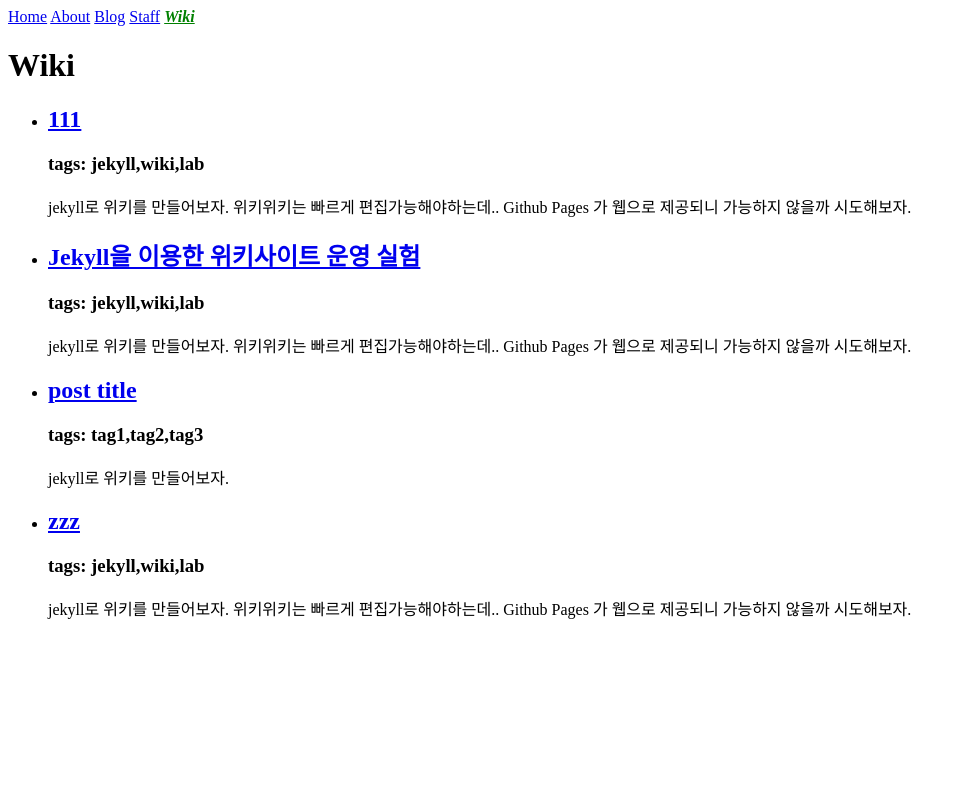
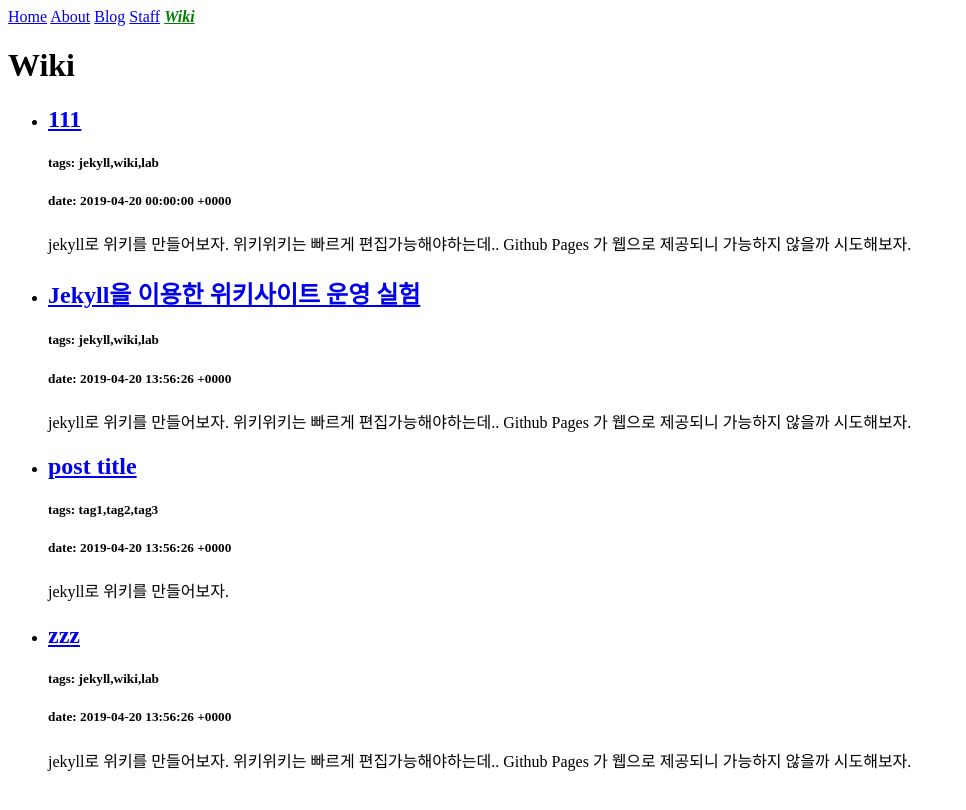
Before and after one commit to gimslab/gimslab.github.io, a Jekyll site: the page built from wiki.html, in a window 1280 px wide. Shown: the top 810 px of the page, without its empty margins (0-966 px from the left). Built offline with Jekyll 4.4.1, drawn with Linux system fonts in a browser that asks for light colours.

Commit message:
add date

```diff
--- a/_wikipages/1.md
+++ b/_wikipages/1.md
@@ -2,6 +2,7 @@
 layout: wikipage
 title: 111
 tags: jekyll, wiki, lab
+date: 2019-04-20
 ---
 jekyll로 위키를 만들어보자. 위키위키는 빠르게 편집가능해야하는데.. Github Pages 가 웹으로 제공되니 가능하지 않을까 시도해보자.
 
--- a/wiki.html
+++ b/wiki.html
@@ -8,7 +8,8 @@ title: Wiki
   {% for p in site.wikipages %}
     <li>
       <h2><a href="{{ p.url }}">{{ p.title }}</a></h2>
-      <h3>tags: {{ p.tags }}</h3>
+      <h5>tags: {{ p.tags }}</h5>
+      <h5>date: {{ p.date }}</h5>
       <p>{{ p.excerpt | markdownify }}</p>
     </li>
   {% endfor %}
```
Also changed, not shown: _layouts/wikipage.html (+4 -3 lines).
